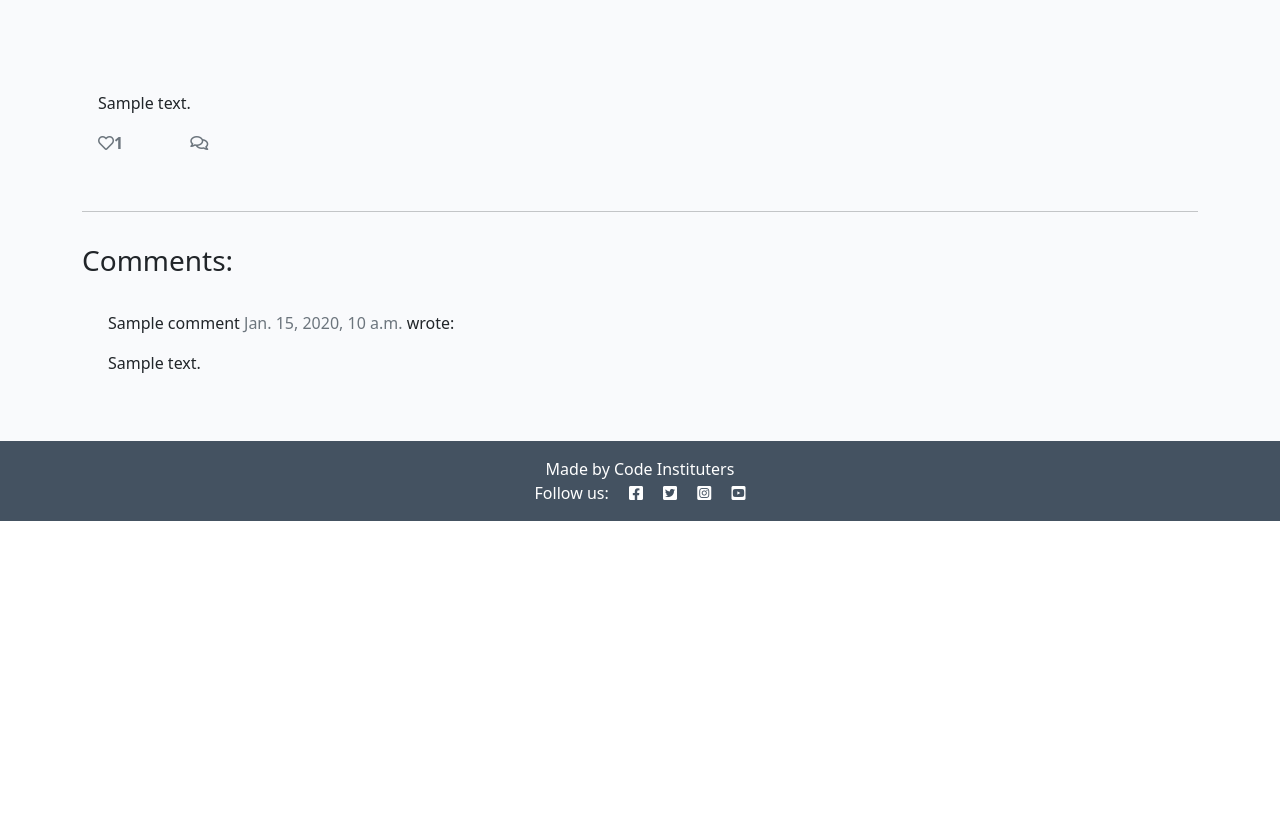
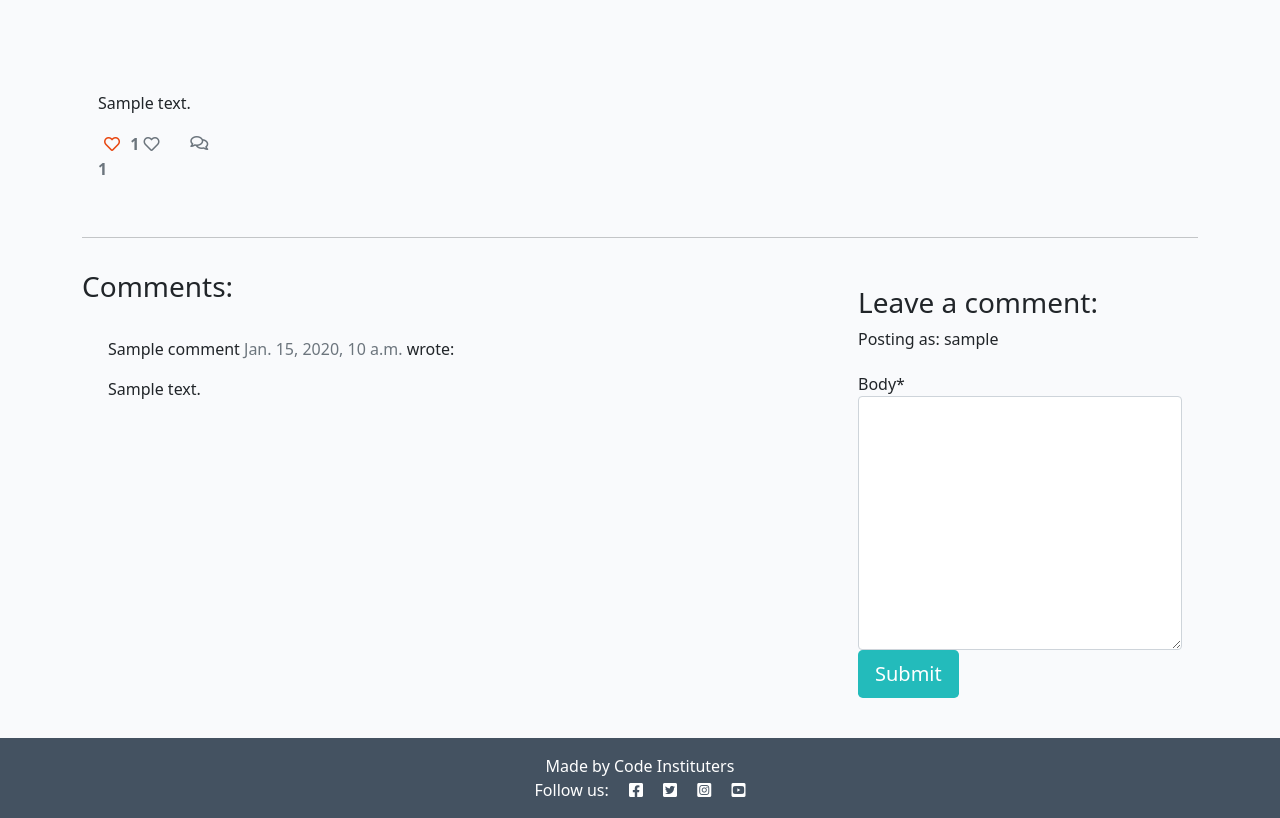
Before and after one commit to FluffyBullet/FluffyBlog, a Django app: a page that uses templates/post_detail.html in a window 1280 px wide. Shown: the part 281-1099 px from the top of the page. Before the commit the page ends 802 px from the top, so only its background shows below. Run offline with Django 3.2, Linux system fonts and the light colour scheme; a user stored in the database is signed in; tables that the repository leaves empty hold one stand-in row (values such as "Sample post"); some libraries are stand-ins or nearby versions.

Commit message:
addition of comment post and like function, not working

```diff
--- /dev/null
+++ b/blog/forms.py
@@ -0,0 +1,8 @@
+from .models import Comment
+from django import forms
+
+
+class CommentForm(forms.ModelForm):
+    class Meta:
+        model = Comment
+        fields = ('body',)
--- a/blog/urls.py
+++ b/blog/urls.py
@@ -5,4 +5,5 @@ from django.urls import path
 urlpatterns = [
     path('', views.PostList.as_view(), name='home'),
     path('<slug:slug>/', views.PostDetail.as_view(), name='post_detail'),
+    path('like/<slug:slug>', views.PostLike.as_view(), name='post_like'),
 ]
--- a/blog/views.py
+++ b/blog/views.py
@@ -1,6 +1,8 @@
-from django.shortcuts import render, get_object_or_404
+from django.shortcuts import render, get_object_or_404, reverse
 from django.views import generic, View
 from .models import Post
+from .forms import CommentForm
+from django.http import HttpResponseRedirect
 
 
 class PostList(generic.ListView):
@@ -26,6 +28,52 @@ class PostDetail(View):
             {
                 "post": post,
                 "comments": comments,
-                "likes": liked
+                "commented": False,
+                "likes": liked,
+                "comment_form": CommentForm()
             },
         )
+
+    def post(self, request, slug, *args, **kwargs):
+        queryset = Post.objects.filter(status=1)
+        post = get_object_or_404(queryset, slug=slug)
+        comments = post.comments.filter(approved=True).order_by('-created_on')
+        liked = False
+        if post.likes.filter(id=self.request.user.id).exists():
+            liked = True
+
+        comment_form = CommentForm(data=request.POST)
+
+        if comment_form.is_valid():
+            comment_form.instance.email = request.user.email
+            comment_form.instance.name = request.user.username
+            comment = comment_form.save(commit=False)
+            comment.post = post
+            comment.save()
+        else:
+            comment_form = CommentForm()
+
+        return render(
+            request,
+            "post_detail.html",
+            {
+                "post": post,
+                "comments": comments,
+                "commented": True,
+                "likes": liked,
+                "comment_form": CommentForm()
+            },
+        )
+
+
+class PostLike(View):
+
+    def post(self, request, slug):
+        post = get_object_or_404(Post, slug=slug)
+
+        if post.likes.filter(id=request.user.id).exist():
+            post.likes.remove(request.user)
+        else:
+            post.likes.add(request.user)
+
+        return HttpResponseRedirect(reverse('post_detail', args=[slug]))
--- a/codestar/settings.py
+++ b/codestar/settings.py
@@ -49,13 +49,16 @@ INSTALLED_APPS = [
     'django.contrib.staticfiles',
     'cloudinary',
     'django_summernote',
+    'crispy_forms',
     'blog',
 ]
 
 SITE_ID = 1
 
 LOGIN_REDIRECT_URL = '/'
-LOGout_REDIRECT_URL = '/'
+LOGOUT_REDIRECT_URL = '/'
+
+CRISPY_TEMPLATE_PACK = 'bootstrap4'
 
 MIDDLEWARE = [
     'django.middleware.security.SecurityMiddleware',
--- a/requirements.txt
+++ b/requirements.txt
@@ -4,6 +4,7 @@ dj-database-url==0.5.0
 dj3-cloudinary-storage==0.0.6
 Django==3.2.16
 django-allauth==0.52.0
+django-crispy-forms==1.14.0
 django-summernote==0.8.20.0
 gunicorn==20.1.0
 oauthlib==3.2.2
--- a/templates/post_detail.html
+++ b/templates/post_detail.html
@@ -1,4 +1,6 @@
 {% extends 'base.html' %} {% block content %}
+
+{% load crispy_forms_tags %}
 
 <div class="masthead">
     <div class="container">
@@ -34,6 +36,26 @@
                 <div class="row">
 
                     <div class="col-1">
+                        <strong>
+                            {% if user.is_authenticated %}
+                            <form action="{% url 'post_like' post.slug %}" method="POST" class="d-inline">
+                                {%csrf_token%}
+                                {% if liked %}
+                                <button type="submit" name="blogpost_id" value="{{post.slug}}" class="btn-like">
+                                    <i class="fas fa-heart"></i>
+                                </button>
+                                {% else %}
+                                <button type="submit" name="blogpost_id" value="{{post.slug}}" class="btn-like">
+                                    <i class="far fa-heart"></i>
+                                </button>
+                                {% endif %}
+                            </form>
+
+                            {% else %}
+                            <span class="text-secondary"><i class="far fa-heart"></i></span>
+                            {% endif %}
+                            <span class="text-secondary"> {{post.number_of_likes }}</span>
+                        </strong>
                         <!-- The number of likes goes before the closing strong tag -->
                         <strong class="text-secondary"><i class="far fa-heart"></i>{{ post.number_of_likes }} </strong>
                     </div>
@@ -78,6 +100,22 @@
         <div class="col-md-4 card mb-4  mt-3 ">
             <div class="card-body">
                 <!-- For later -->
+                {% if commented %}
+                <div class="alert alert-success" role="alert">
+                    Your comment is awiting approval
+                </div>
+                {% else %}
+
+                {% if user.is_authenticated %}
+                <h3>Leave a comment:</h3>
+                <p>Posting as: {{ user.username }} </p>
+                <form method="post" style="margin-top: 1.3em;">
+                {{ comment_form | crispy }}
+                {% csrf_token %}
+                <button type="submit" class="btn btn-signup btn-lg">Submit</button>
+            </form>
+            {% endif %}
+            {% endif %}
             </div>
         </div>
     </div>
```
